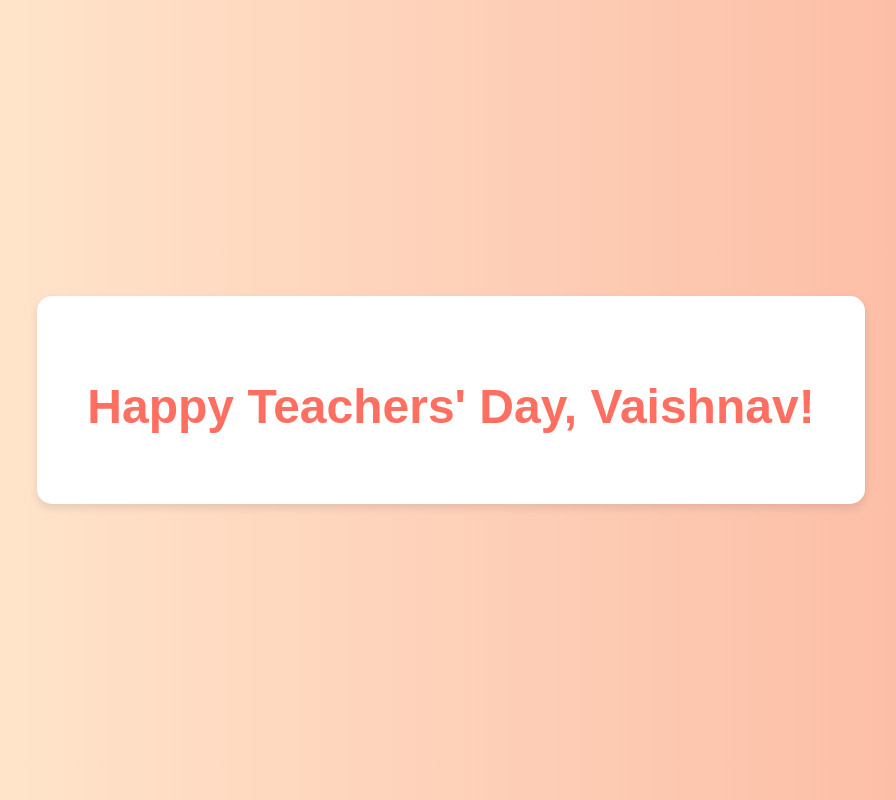
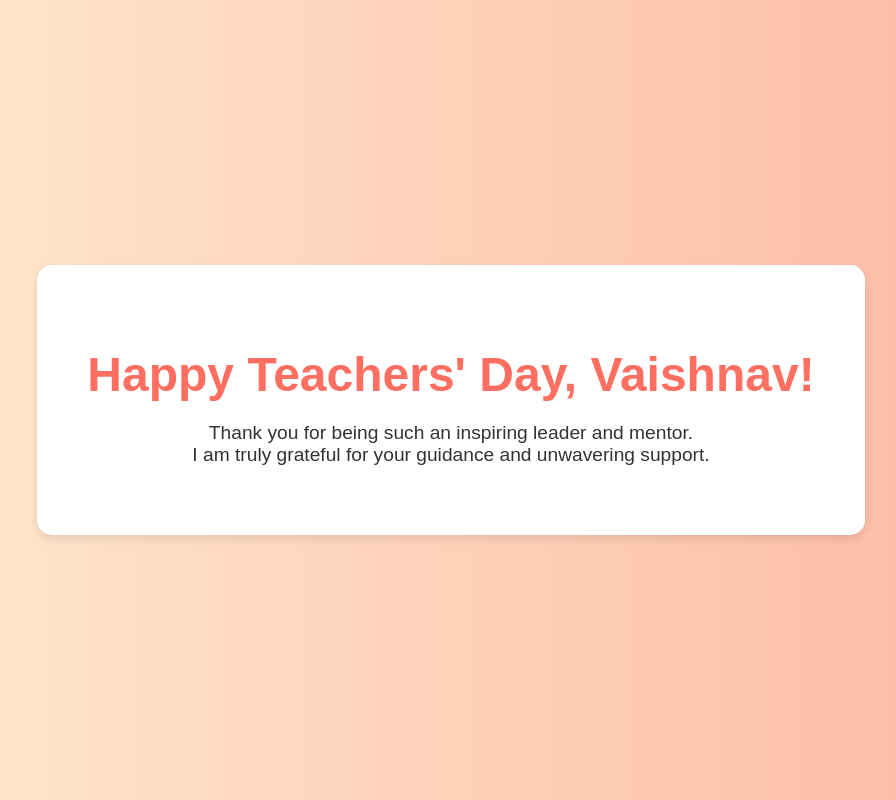
Before and after one commit to epallab/teachers, a website: page public/index.html in a window 1280 px wide. Shown: the whole page, without its empty margins (189-1085 px from the left). Drawn offline with Linux system fonts and the light colour scheme.

Commit message:
New changes

```diff
--- a/public/index.html
+++ b/public/index.html
@@ -10,12 +10,10 @@
     <div class="container">
       <div class="wish">
         <h1>Happy Teachers' Day, Vaishnav!</h1>
-        <!-- <p>
-          To the one who inspires, leads, and brings out the best in their
-          students—thank you for your patience, wisdom, and guidance.<br />
-          You make the world a better place, one student at a time!
-        </p> -->
-        <!-- <p class="signature">- With gratitude, Your Student</p> -->
+        <p>
+          Thank you for being such an inspiring leader and mentor.<br />
+          I am truly grateful for your guidance and unwavering support.
+        </p>
       </div>
     </div>
   </body>
```
